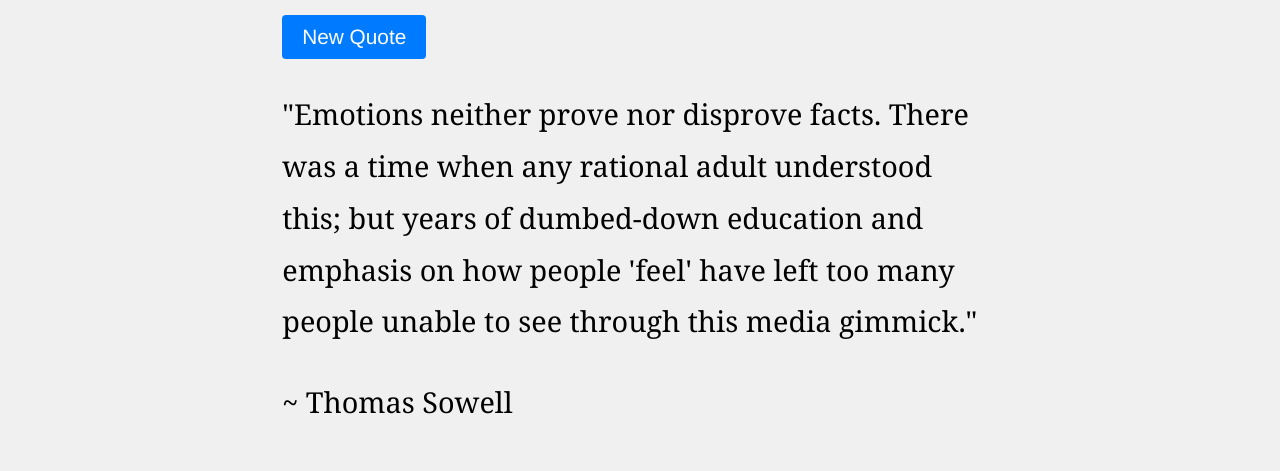
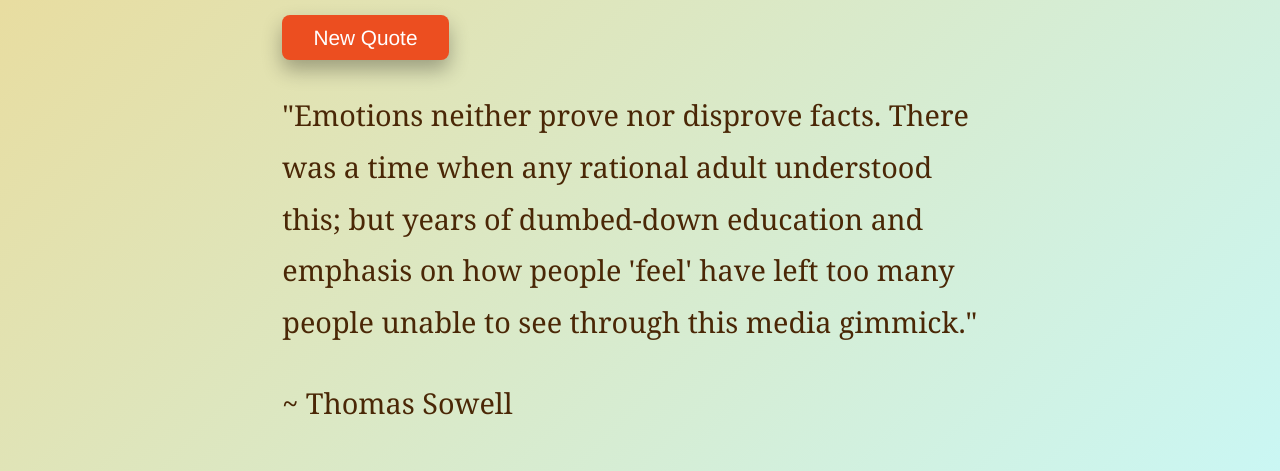
Before and after one commit to FrankDraws/random-quote-generator, a plain HTML site: page index.html in a window 1280 px wide. Shown: the part 329-800 px from the top of the page. Drawn offline with Linux system fonts and the light colour scheme.

Commit message:
Edits to styles.

```diff
--- a/styles.css
+++ b/styles.css
@@ -12,11 +12,33 @@ html {
 
 body {
     font-family: "Georgia", serif;
-    background-color: #f0f0f0;
+    /* background-color: #f0f0f0; */
     display: flex;
     justify-content: center;
     align-items: center;
     height: 100vh;
+
+    background: hsla(46, 73%, 75%, 1);
+
+    background: linear-gradient(
+        315deg,
+        hsla(46, 73%, 75%, 1) 0%,
+        hsla(176, 73%, 88%, 1) 100%
+    );
+
+    background: -moz-linear-gradient(
+        315deg,
+        hsla(46, 73%, 75%, 1) 0%,
+        hsla(176, 73%, 88%, 1) 100%
+    );
+
+    background: -webkit-linear-gradient(
+        315deg,
+        hsla(46, 73%, 75%, 1) 0%,
+        hsla(176, 73%, 88%, 1) 100%
+    );
+
+    filter: progid: DXImageTransform.Microsoft.gradient( startColorstr="#eed991", endColorstr="#ccf7f4", GradientType=1 );
 }
 
 .container {
@@ -31,26 +53,33 @@ h1 {
     font-family: "Helvetica", sans;
     margin: 0 0 0.5em;
     padding: 0;
+    color: #3c096c;
 }
 #quote-display {
     margin-bottom: 20px;
 }
 
 button {
-    padding: 10px 20px;
+    padding: 0.5em 1.5em;
     border: none;
-    border-radius: 4px;
-    background-color: #007bff;
+    border-radius: 8px;
+    background-color: #ec4e20;
     color: white;
     cursor: pointer;
     font-size: 1.3em;
     font-family: "Helvetica", sans-serif;
+    transition: all 0.7s;
+    box-shadow: 0 10px 20px rgba(0, 0, 0, 0.3);
 }
 
 button:hover {
-    background-color: #0056b3;
+    background-color: #ff9505;
+    box-shadow: 0 20px 30px rgba(0, 0, 0, 0.5);
+    transition: all 0.7s;
 }
-
+p {
+    color: #4a2706;
+}
 /*
   Font Clamp
   https://piccalil.li/tutorial/fluid-typography-with-css-clamp/
```
